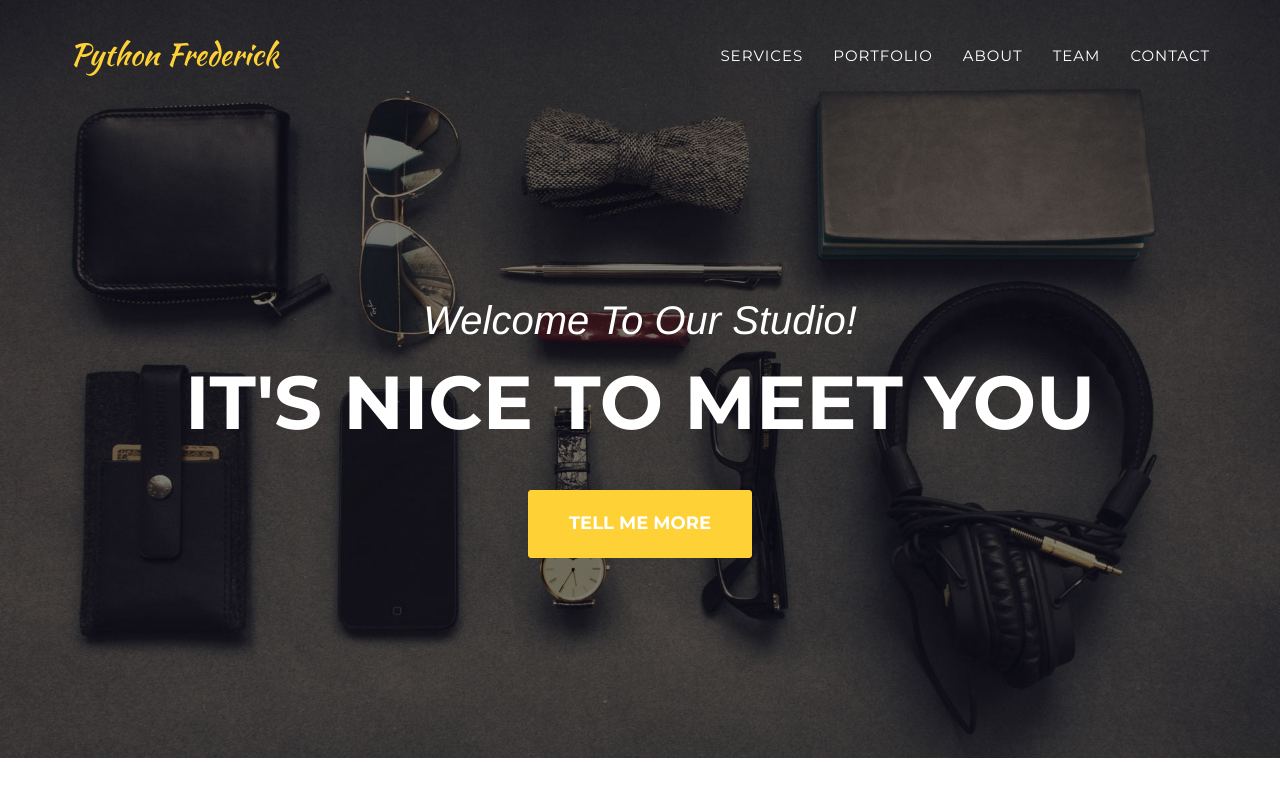
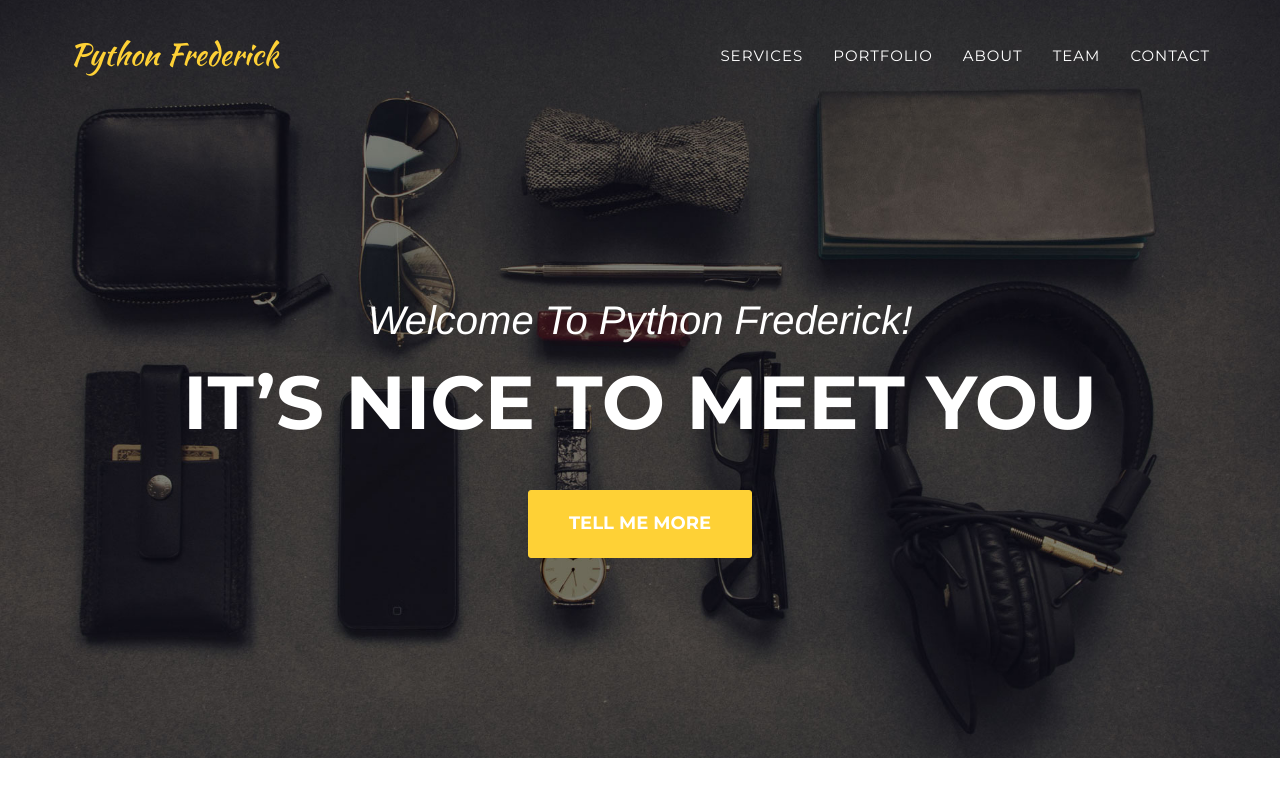
Before and after one commit to python-frederick/python-frederick.github.io, a Jekyll site: the page built from index.html, in a window 1280 px wide and 900 px high. Shown: the top 797 px of the window. Built offline with Jekyll 4.4.1, drawn with Linux system fonts in a browser that asks for light colours; some web fonts are replaced.

Commit message:
Adjust header for Python Frederick.

```diff
--- a/_includes/header.html
+++ b/_includes/header.html
@@ -44,8 +44,8 @@
     <header>
         <div class="container">
             <div class="intro-text">
-                <div class="intro-lead-in">Welcome To Our Studio!</div>
-                <div class="intro-heading">It's Nice To Meet You</div>
+                <div class="intro-lead-in">Welcome To Python Frederick!</div>
+                <div class="intro-heading">It&rsquo;s Nice To Meet You</div>
                 <a href="#services" class="page-scroll btn btn-xl">Tell Me More</a>
             </div>
         </div>
```
Also changed, not shown: 1 other file.
